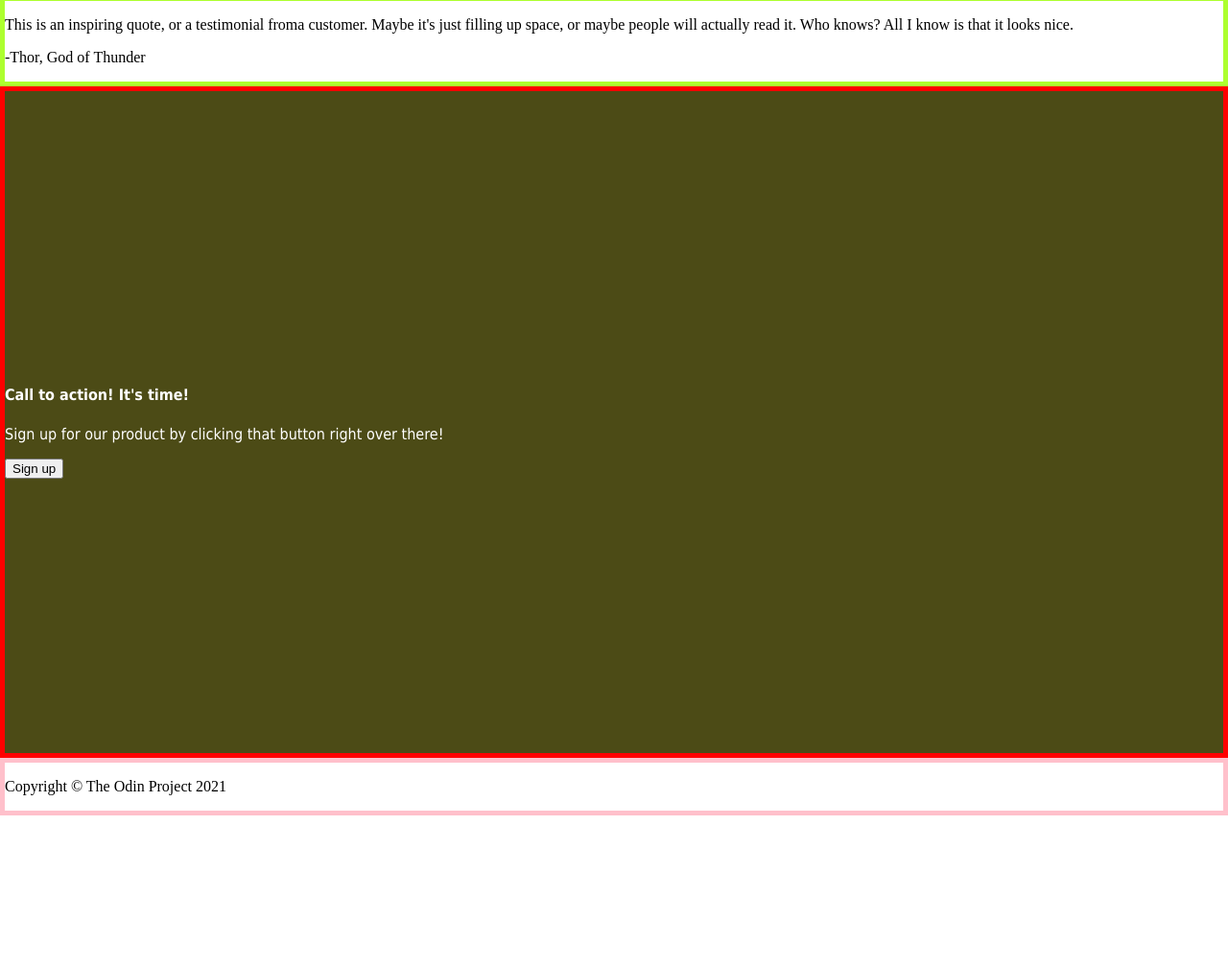
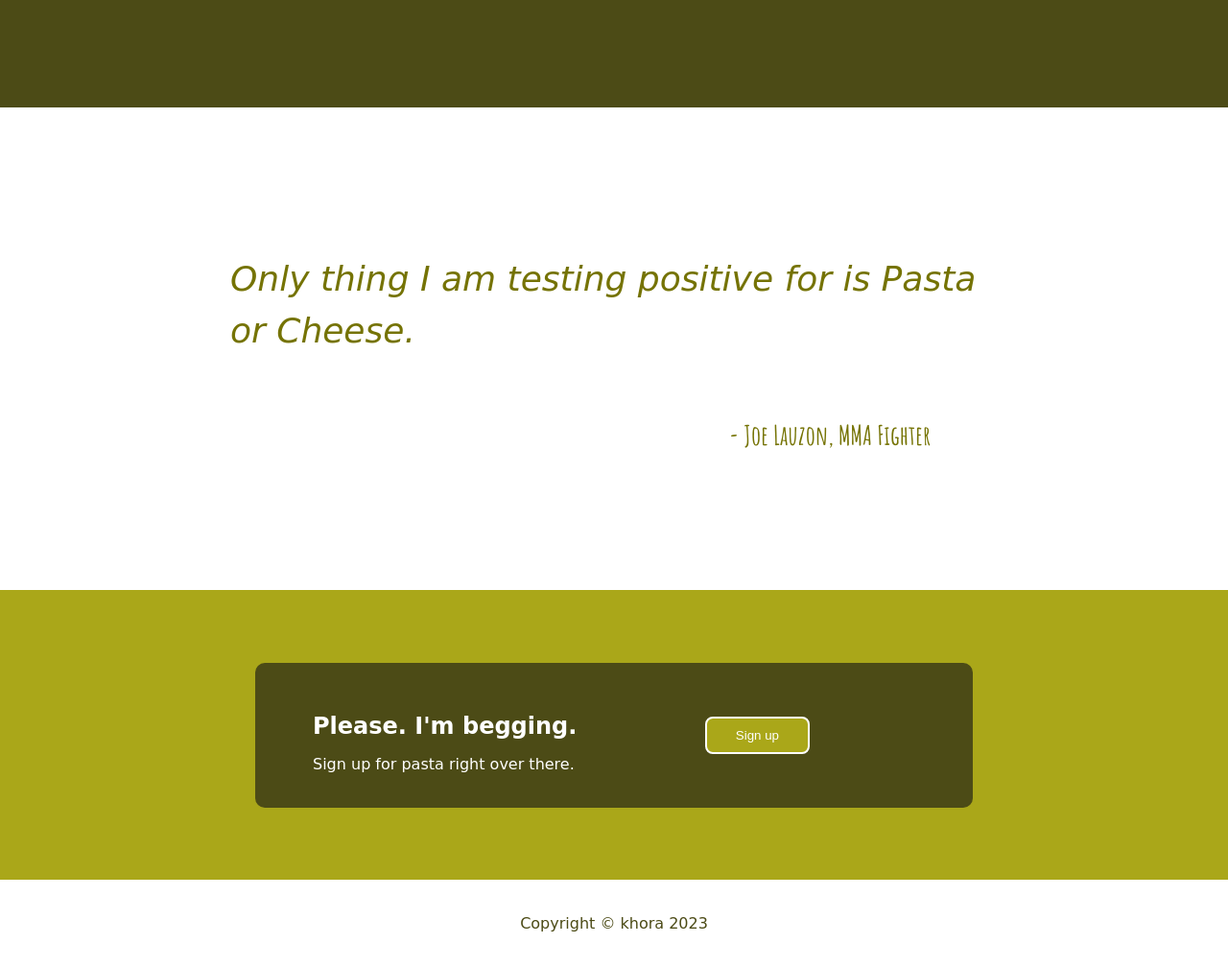
Before and after one commit to kellihora/landingpageproject, a plain HTML site: page index.html in a window 1280 px wide. Shown: the part 1495-2503 px from the top of the page at 96% size. Before the commit the page ends 2345 px from the top, so only its background shows below. Drawn offline with Linux system fonts and the light colour scheme; a web font is replaced by a local one.

Commit message:
Finish all sections

```diff
--- a/index.html
+++ b/index.html
@@ -7,9 +7,10 @@
     <title>Landing Page Project</title>
     <link rel="stylesheet" href="./style.css">
     <link rel="stylesheet" href="https://cdnjs.cloudflare.com/ajax/libs/font-awesome/6.3.0/css/all.min.css">
+    <!-- Fonts -->
     <link rel="preconnect" href="https://fonts.googleapis.com">
     <link rel="preconnect" href="https://fonts.gstatic.com" crossorigin>
-    <link href="https://fonts.googleapis.com/css2?family=Amatic+SC&family=Sacramento&family=Tilt+Neon&display=swap" rel="stylesheet">
+    <link href="https://fonts.googleapis.com/css2?family=Amatic+SC:wght@400;700&family=Sacramento&family=Tilt+Neon&display=swap" rel="stylesheet">
 </head>
 <body>
     <div class="container">
@@ -53,22 +54,24 @@
         </div>
     </div>
     </section>
-    <section class="grey" style="border-style: solid; border-width: 5px; border-color: greenyellow;">
-        <p class="quote">This is an inspiring quote, or a testimonial froma customer.
-            Maybe it's just filling up space, or maybe people will actually read it.
-            Who knows? All I know is that it looks nice.
+    <section class="grey">
+        <p class="quote">Only thing I am testing positive for is Pasta or Cheese.
+
         </p>
-        <p class="writer">-Thor, God of Thunder</p>
+        <p class="writer">- Joe Lauzon, MMA Fighter</p>
     </section>
-    <section class="white" style="border-style: solid; border-width: 5px; border-color: red;">
+    <section class="call">
         <div class="cta">
-            <h4>Call to action! It's time!</h4>
-            <p class="finale">Sign up for our product by clicking that button right over there!</p>
+            <div class="finale">
+            <h4>Please. I'm begging.</h4>
+            <p>Sign up for pasta right over there.</p>
+        </div>
             <button class="sign">Sign up</button>
+
         </div>
     </section>
-    <section class="footer" style="border-style: solid; border-width: 5px; border-color: pink;">
-        <p class="copyright">Copyright © The Odin Project 2021</p>
+    <section class="footer">
+        <p class="copyright">Copyright © khora 2023</p>
     </section>
 </div>
 </body>
--- a/style.css
+++ b/style.css
@@ -106,7 +106,6 @@ a {
     color: white;
     background-color: #4C4B16;
     background-size: cover;
-    font-family: 'Hero', Tahoma, Geneva, Verdana, sans-serif;
     display: flex;
     flex-direction: column;
     padding: 50px 0;
@@ -155,3 +154,93 @@ h2 {
     flex-wrap: wrap;
     gap: 25px;
 }
+
+/* Section 3 */
+
+.grey {
+    color: #757304;
+    background-color: white;
+    background-size: cover;
+    display: flex;
+    flex-direction: column;
+    padding: 50px;
+    min-height: 20%;
+    justify-content: center;
+    align-items: center;
+}
+
+.quote {
+    display: flex;
+    flex-wrap: wrap;
+    font-size: 36px;
+    font-style: italic;
+    max-width: 800px;
+    font-family: 'Tilt Neon', cursive;
+    line-height: 1.5;
+}
+
+.writer {
+    text-align: right;
+    margin-left: 450px;
+    font-family: 'Amatic SC', cursive;
+    font-size: 28px;
+    font-weight: bold;
+}
+
+/* Section 3 */
+
+.call {
+        color: white;
+        background-color: #aaa719;
+        display: flex;
+        flex-direction: column;
+        padding: 50px;
+        min-height: 10%;
+        justify-content: center;
+        align-items: center;
+}
+
+.cta {
+    background-color: #4C4B16;
+    width: 60%;
+    border-radius: 10px;
+    padding: 20px;
+    display: flex;
+    justify-content: space-around;
+    font-family: 'Tilt Neon', cursive;
+
+}
+
+h4 {
+    font-weight: bold;
+    font-size: 24px;
+    margin-bottom: 5px;
+}
+
+.finale {
+    flex: 1;
+    margin: 0 40px;
+}
+
+.sign {
+    align-self: center;
+    margin-right: 150px;
+    padding: 10px 30px;
+    background-color: #aaa719;
+    color: white;
+    border-radius: 8px;
+    border-color: white;
+    border-style: solid;
+}
+
+/* Section 4 */
+
+.footer {
+    display: flex;
+    justify-content: center;
+    align-items: center;
+    color: #4C4B16;
+    background-color: white;
+    padding: 20px 0;
+    font-family: 'Tilt Neon', cursive;
+}
```
